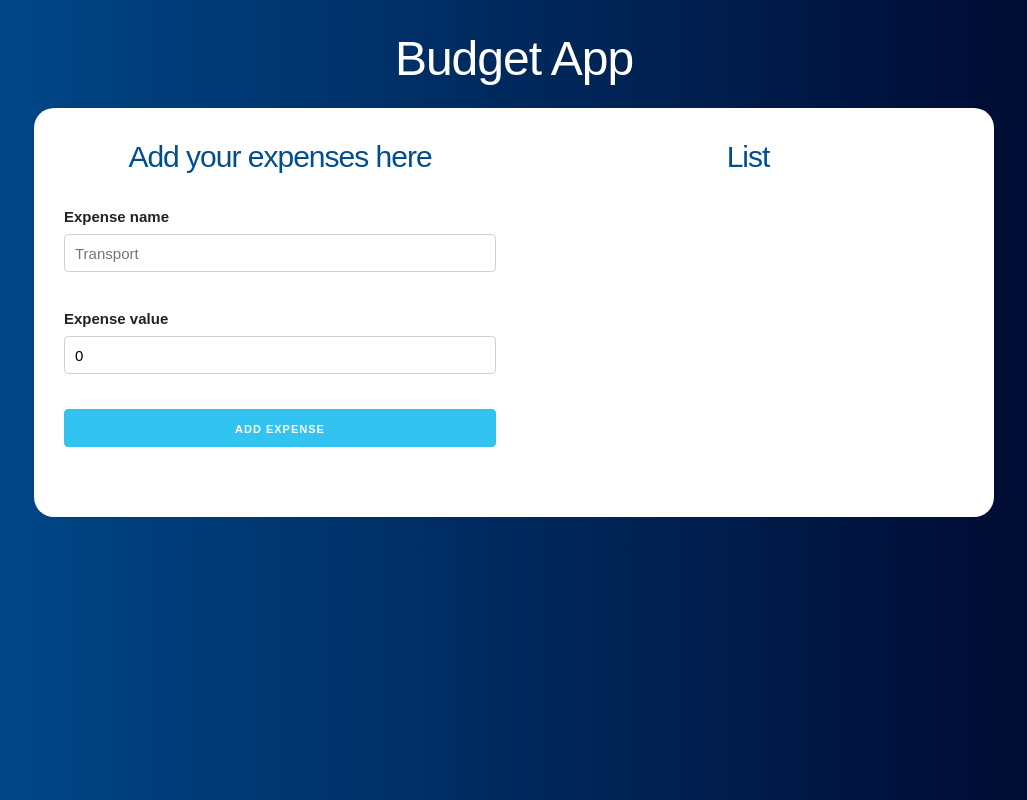
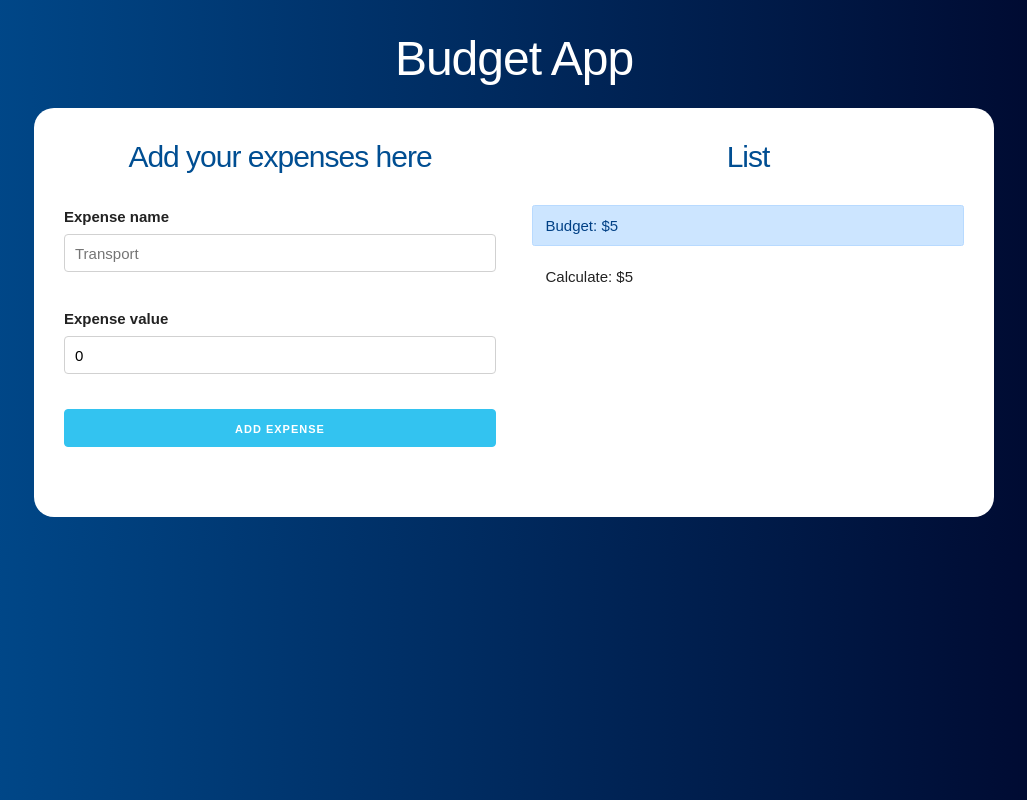
Before and after one commit to Andres2D/react-budget-app, a React (Create React App) app: page / in a window 1280 px wide. Both pictures are taken after typing "5" into the empty fields and a click on the input "Define your budget". Shown: the whole page, without its empty margins (126-1153 px from the left). Built offline with nearby package versions, Linux system fonts and the light colour scheme.

Commit message:
add budget control component

```diff
--- a/src/App.js
+++ b/src/App.js
@@ -2,6 +2,7 @@
 import Question from './components/Question';
 import Form from './components/Form';
 import List from './components/List';
+import BudgetControl from './components/BudgetControl';
 
 function App() {
 
@@ -44,6 +45,11 @@
                 <List
                   expenses={expenses}
                 />
+
+                <BudgetControl
+                  budget={budget}
+                  calculate={calculate}
+                />
               </div>
             </div>
             )
--- /dev/null
+++ b/src/components/BudgetControl.js
@@ -0,0 +1,16 @@
+import React, {Fragment} from 'react';
+
+const BudgetControl = ({budget, calculate}) => {
+    return (
+        <Fragment>
+            <div className="alert alert-primary">
+                Budget: ${budget}
+            </div>
+            <div className="alert">
+                Calculate: ${calculate}
+            </div>
+        </Fragment>
+     );
+}
+
+export default BudgetControl;
```
